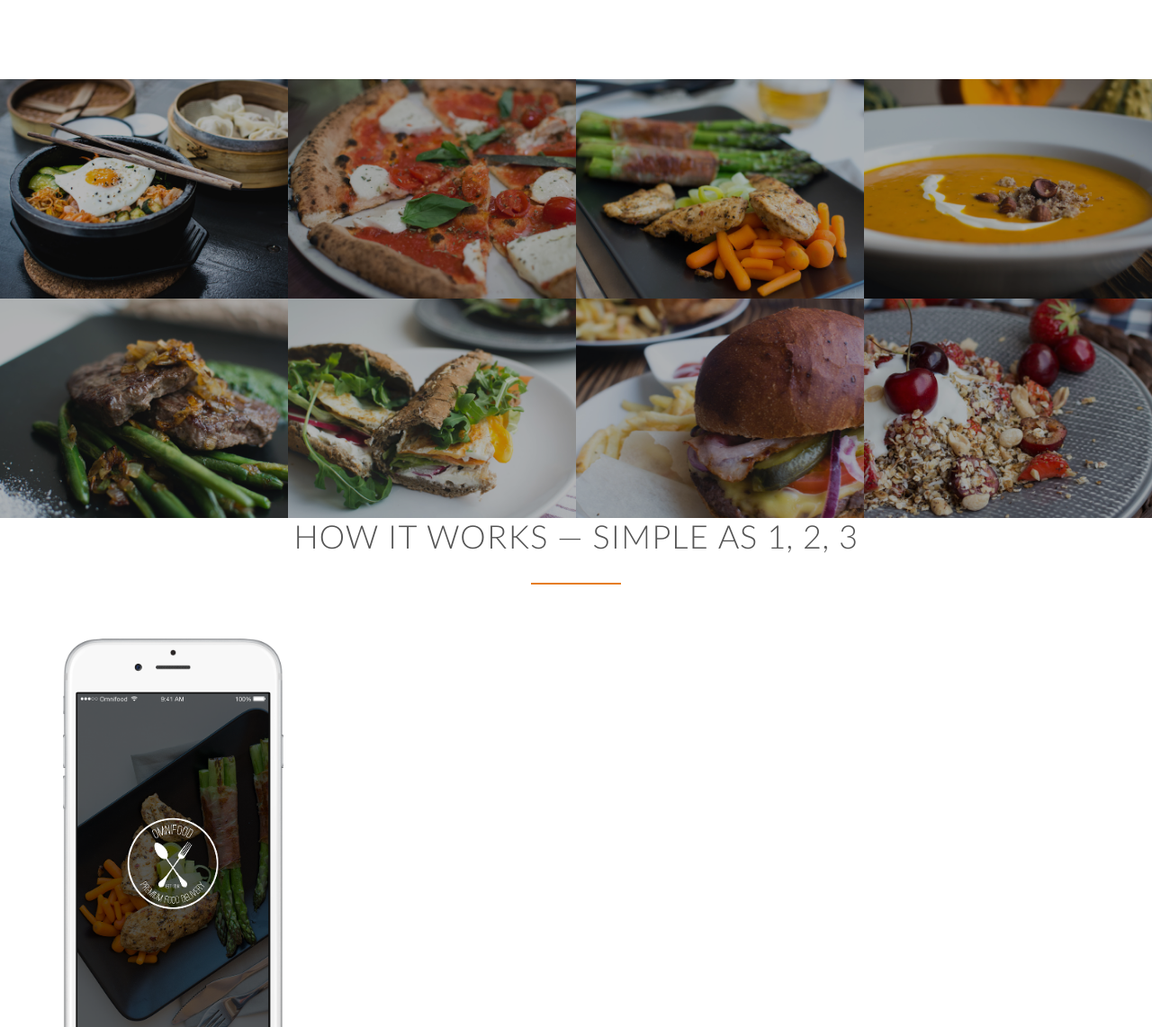
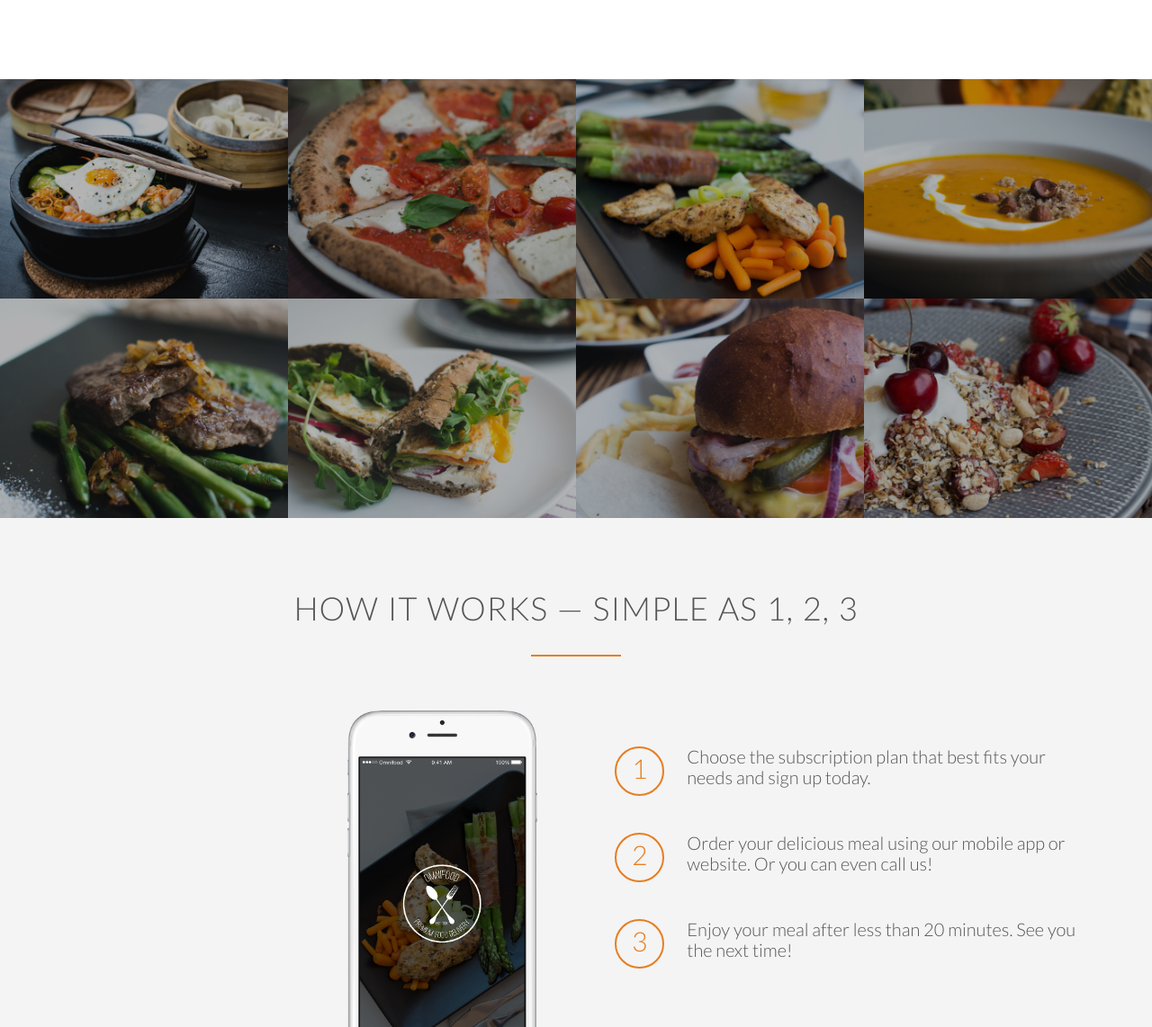
Before and after one commit to alexandra-vlasceanu/omnifood, a plain HTML site: page index.html in a window 1280 px wide. Shown: the part 1422-2564 px from the top of the page at 90% size. Drawn offline with Linux system fonts and the light colour scheme; files whose address does not match are found by name.

Commit message:
46 - Building the how-it-works section

```diff
--- a/index.html
+++ b/index.html
@@ -87,7 +87,7 @@
         </section>
 
         <section class="section-meals">
-            <ul class="meals-showcase">
+            <ul class="meals-showcase clearfix">
                 <li>
                     <figure class="meal-photo">
                         <img src="resources/img/1.jpg" alt="Korean bibimbap with egg and vegetables">
@@ -110,7 +110,7 @@
                 </li>
 
             </ul>
-            <ul class="meals-showcase">
+            <ul class="meals-showcase clearfix">
                 <li>
                     <figure class="meal-photo">
                         <img src="resources/img/5.jpg" alt="Paleo beef steak with vegetables">
@@ -140,19 +140,19 @@
                 <h2>How it works &mdash; Simple as 1, 2, 3</h2>
             </div>
             <div class="row">
-                <div class="col span 1-of-2 steps-box">
+                <div class="col span-1-of-2 steps-box">
                     <img src="resources/img/app-iPhone.png" alt="Omnifood app on iPhone" class="app-screen">
                 </div>
-                <div class="col span 1-of-2 steps-box">
-                    <div class="works step">
+                <div class="col span-1-of-2 steps-box">
+                    <div class="works-step">
                         <div>1</div>
                         <p>Choose the subscription plan that best fits your needs and sign up today.</p>
                     </div>
-                    <div class="works step">
+                    <div class="works-step">
                         <div>2</div>
                         <p>Order your delicious meal using our mobile app or website. Or you can even call us!</p>
                     </div>
-                    <div class="works step">
+                    <div class="works-step">
                         <div>3</div>
                         <p>Enjoy your meal after less than 20 minutes. See you the next time!</p>
                     </div>
@@ -169,9 +169,5 @@
 </html>
 
 <!--
-Title: How it works - Simple as 1, 2, 3
 
-	1.	Choose the subscription plan that best fits your needs and sign up today.
-	2.	Order your delicious meal using our mobile app or website. Or you can even call us!
-	3.	Enjoy your meal after less than 20 minutes. See you the next time!
 ->>
--- a/resources/css/style.css
+++ b/resources/css/style.css
@@ -17,6 +17,15 @@ html {
     font-weight: 300;
     font-size: 20px;
     text-rendering: optimizeLegibility;
+}
+
+.clearfix {zoom: 1}
+.clearfix:after {
+    content: '.';
+    clear: both;
+    display: block;
+    height: 0;
+    visibility: hidden;
 }
 /*----------------------------------------------------------------------------*/
 /* REUSABLE COMPONENTS */
@@ -254,29 +263,49 @@ header {
 /* HOW IT WORKS */
 /*----------------------------------------------------------------------------*/
 
-.steps-box {
+.section-steps {
+    background-color: #f4f4f4
+}
+
+.steps-box:first-child {
+    text-align: right;
+    padding-right: 3%;
     margin-top: 30px;
 }
 
-.step-box:first-child {
-    text-align: right;
-    padding: 3%;
+.steps-box:last-child {
+    padding-left: 3%;
+    margin-top: 70px;
 }
 
-.step-box:last-child{
-    padding-left: 3%;
-}
-
-.app-screen{
+.app-screen {
     width: 40%;
 }
 .works-step {
     margin-bottom: 50px;
 }
 
-.works-step div :{
+.works-step:last-of-type {
+    margin-bottom: 80px;
+}
+
+.works-step div {
     color: #e67e22;
     border: 2px solid #e67e22;
     display: inline-block;
+    border-radius: 50%;
+    height: 55px;
+    width: 55px;
+    text-align: center;
+    padding: 5px;
+    float: left;
+    font-size: 150%;
+    margin-right: 25px;
+}
+
+.btn-app img {
+    height: 50px;
+    width: auto;
+    margin-right: 10px;
 
 }
```
